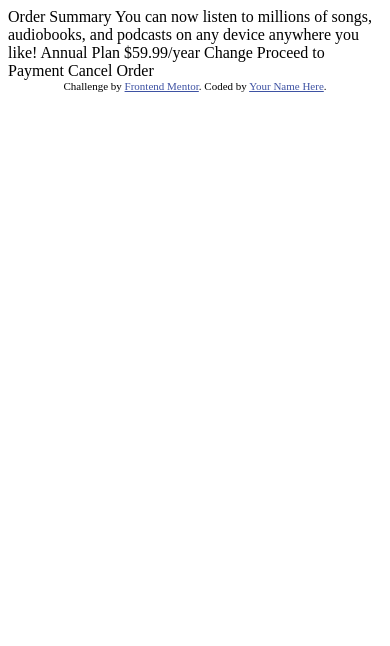
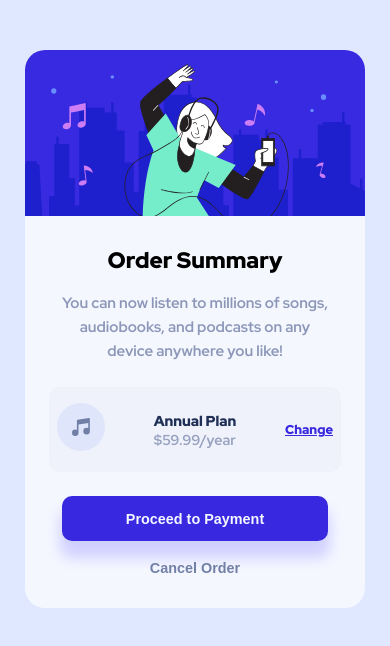
Before and after one commit to gusanchedev/prj-01-order-summary-component, a plain HTML site: page index.html in a window 390 px wide. Drawn offline with Linux system fonts and the light colour scheme.

Commit message:
Add styles for mobile screen

```diff
--- a/index.html
+++ b/index.html
@@ -7,31 +7,30 @@
   <link rel="icon" type="image/png" sizes="32x32" href="./images/favicon-32x32.png">
 
   <title>Frontend Mentor | Order summary card</title>
-
-  <!-- Feel free to remove these styles or customise in your own stylesheet 👍 -->
-  <style>
-    .attribution { font-size: 11px; text-align: center; }
-    .attribution a { color: hsl(228, 45%, 44%); }
-  </style>
+  <link rel="preconnect" href="https://fonts.googleapis.com">
+<link rel="preconnect" href="https://fonts.gstatic.com" crossorigin>
+<link href="https://fonts.googleapis.com/css2?family=Red+Hat+Display:wght@500;700;900&display=swap" rel="stylesheet">
+<link rel="stylesheet" href="styles.css">
 </head>
 <body>
-
-  Order Summary
-
-  You can now listen to millions of songs, audiobooks, and podcasts on any
-  device anywhere you like!
-
-  Annual Plan
-  $59.99/year
-
-  Change
-
-  Proceed to Payment
-  Cancel Order
-
-  <div class="attribution">
-    Challenge by <a href="https://www.frontendmentor.io?ref=challenge" target="_blank">Frontend Mentor</a>.
-    Coded by <a href="#">Your Name Here</a>.
+  <div class="card">
+    <img class="hero-image" src="images/illustration-hero.svg" alt="Hero image">
+    <h1>Order Summary</h1>
+    <h2>You can now listen to millions of songs, audiobooks, and podcasts on any
+      device anywhere you like!
+    </h2>
+    <div class="plan-container">
+      <div class="music-image"><img src="images/icon-music.svg" alt="Music icon"></div>
+      <div class="pricing">
+        <p class="plan-title">Annual Plan</p>
+        <p class="plan-price">$59.99/year</p>
+      </div>
+      <p class="change-option">Change</p>
+    </div>
+    <div class="payment">
+      <button class="proceed-payment">Proceed to Payment</button>
+      <button class="cancel-payment">Cancel Order</button>
+    </div>
   </div>
 </body>
 </html>
--- a/styles.css
+++ b/styles.css
@@ -1,3 +1,97 @@
 :root {
-
+  --Pale-blue: hsl(225, 100%, 94%);
+  --Bright-blue: hsl(245, 75%, 52%);
+  --Very-pale-blue: hsl(225, 100%, 98%);
+  --Desaturated-blue: hsl(224, 23%, 55%);
+  --Dark-blue: hsl(223, 47%, 23%);
 }
+* {
+  margin: 0;
+  padding: 0;
+  box-sizing: border-box;
+  font-size: 16px;
+}
+body {
+  font-family: 'Red Hat Display', sans-serif;
+  background-color: var(--Pale-blue);
+}
+.card {
+  margin: 50px 25px 50px 25px;
+  max-width: 360px;
+  background-color: var(--Very-pale-blue);
+  border-radius: 20px;
+  overflow: hidden;
+}
+.hero-image {
+  max-width: 100%;
+  height: auto;
+  object-fit: contain;
+}
+h1 {
+  font-size: 1.4rem;
+  font-weight: 900;
+  text-align: center;
+  margin-top: 1.5rem;
+  margin-bottom: 1rem;
+}
+h2 {
+  font-size: 15px;
+  color:hsl(224, 23%, 55%);
+  opacity: 0.8;
+  font-weight: 700;
+  text-align: center;
+  padding: 0 2rem 0 2rem;
+  line-height: 1.5rem;
+}
+.plan-container {
+  display: flex;
+  justify-content: space-between;
+  align-items: center;
+  padding: 1rem 0.5rem;
+  border-radius: 10px;
+  background-color: hsl(225, 60%, 96%);
+  margin: 1.5rem 1.5rem;
+}
+.plan-title {
+  color: var(--Dark-blue);
+  font-weight: 900;
+  font-size: 0.9rem;
+}
+.plan-price {
+  color: var(--Desaturated-blue);
+  font-weight: 700;
+  font-size: 0.9rem;
+  opacity: 0.7;
+}
+.change-option {
+  color: var(--Bright-blue);
+  text-decoration: underline;
+  font-weight: 800;
+  font-size: 0.8rem;
+}
+.payment {
+  display: flex;
+  flex-wrap: wrap;
+  align-items: center;
+  justify-content: center;
+}
+.proceed-payment {
+  font-size: 0.9rem;
+  font-weight: 900;
+  color: var(--Very-pale-blue);
+  background-color: hsl(245, 75%, 52%);
+  border: none;
+  border-radius: 10px;
+  padding: 0.9rem 4rem;
+  text-align: center;
+  box-shadow: 0px 15px 14px 2px #d0d0ff
+}
+.cancel-payment {
+  font-size: 0.9rem;
+  font-weight: 900;
+  color: var(--Desaturated-blue);
+  border: none;
+  margin: 1.2rem;
+  background-color: inherit;
+  margin-bottom: 2rem;
+}
```
Also changed, not shown: 1 other file.
